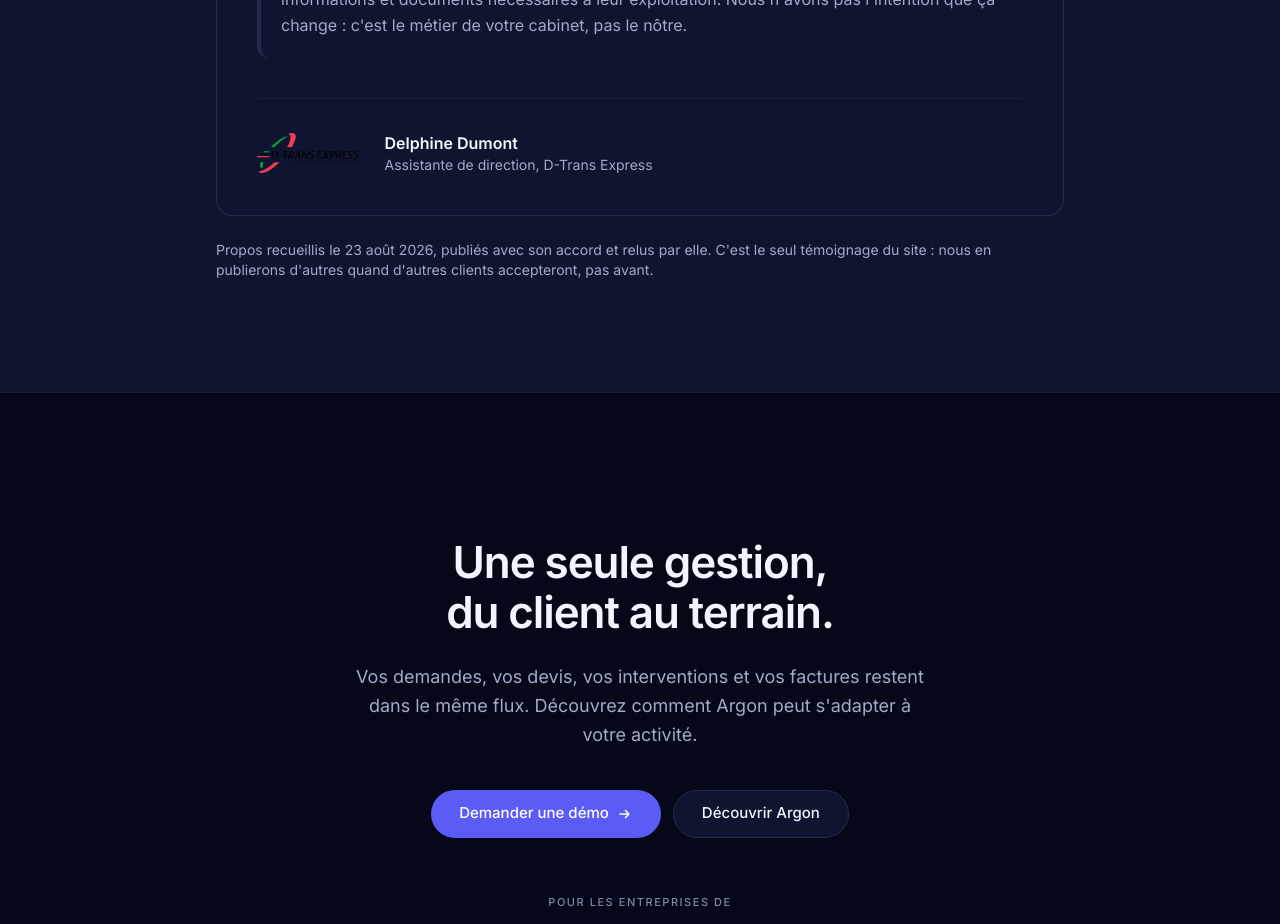
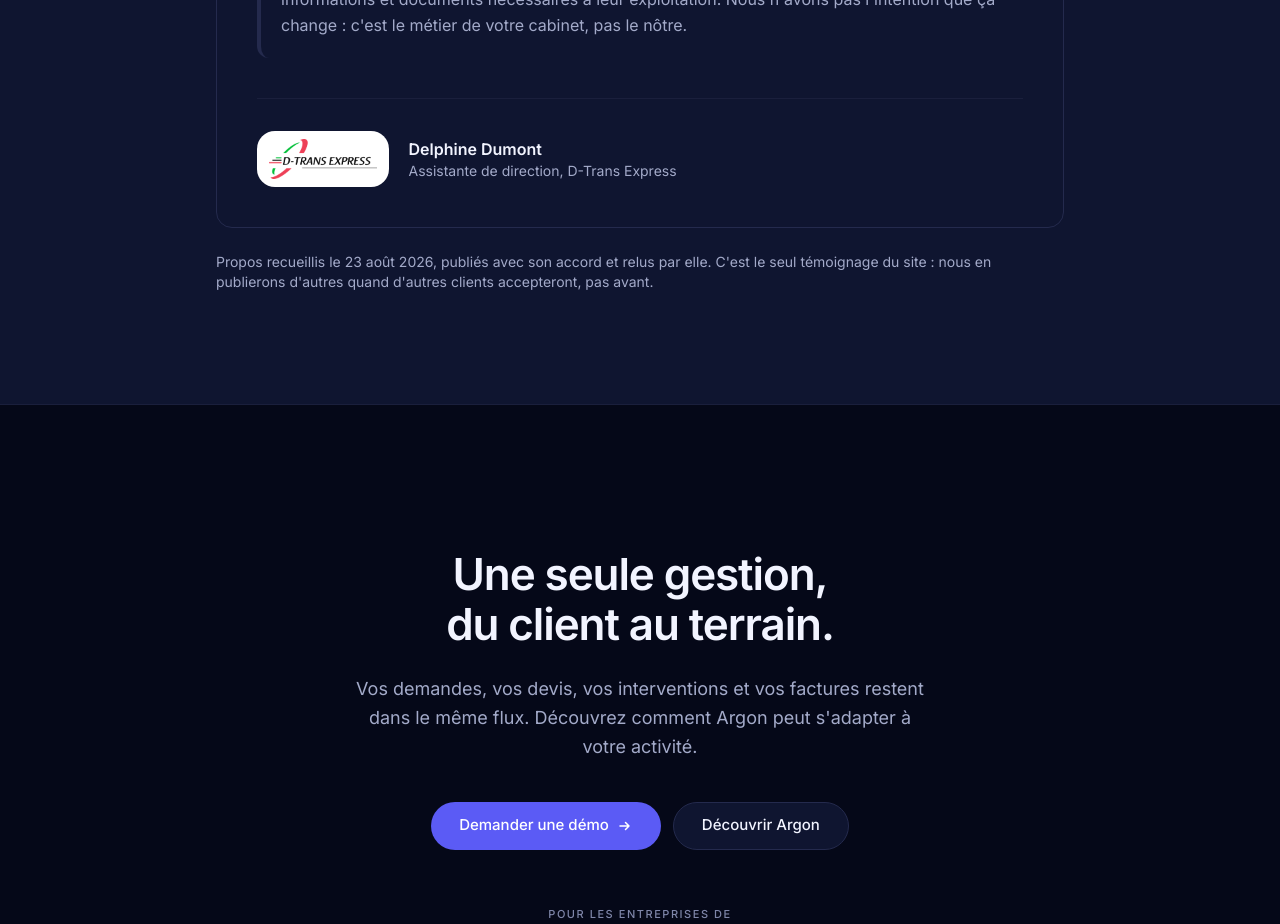
Before and after one commit to chiblimarc-del/argon-site-vitrine, a Next.js app: page / in a window 1280 px wide. Shown: the part 7860-8784 px from the top of the page. Built offline with nearby package versions, Linux system fonts and the light colour scheme; no server answers.

Commit message:
Le logo du client disparaissait sur le fond sombre

```diff
--- a/src/components/sections/TemoignageSection.tsx
+++ b/src/components/sections/TemoignageSection.tsx
@@ -157,6 +157,19 @@ export function TemoignageSection() {
           </blockquote>
 
           <figcaption className="mt-10 flex flex-wrap items-center gap-5 border-t border-line-soft pt-8">
+            {/*
+              ⚠️ CARTOUCHE BLANC — le logo porte un texte NOIR sur fond
+              transparent. Sur le fond sombre du site, « D-TRANS EXPRESS »
+              disparaissait : seules les deux fleches restaient visibles.
+
+              Le cartouche resout le probleme SANS TOUCHER AU FICHIER. C est
+              deliberе : le logo d un client s affiche tel qu il l a fourni.
+              Le repeindre en blanc sortirait de l accord donne le 23/08, et
+              le prochain logo client arriverait dans une autre teinte.
+
+              Ne pas retirer ce fond en le croyant decoratif.
+            */}
+            <span className="inline-flex items-center rounded-lg bg-white px-3 py-2">
               {/* Dimensions au ratio réel du logo (2,689) : pas de saut de mise
                   en page au chargement. eslint-disable car export statique. */}
               {/* eslint-disable-next-line @next/next/no-img-element */}
@@ -170,6 +183,7 @@ export function TemoignageSection() {
                 loading="lazy"
                 decoding="async"
               />
+            </span>
             <div>
               <p className="font-semibold text-ink">{SIGNATURE.nom}</p>
               <p className="text-sm text-ink-soft">
```
Lines whose indentation alone changed are shown as unchanged.
